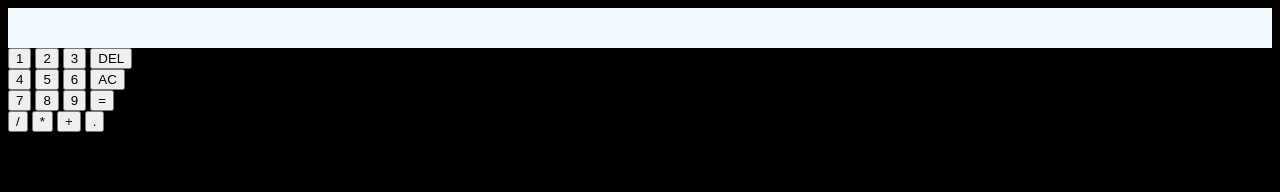
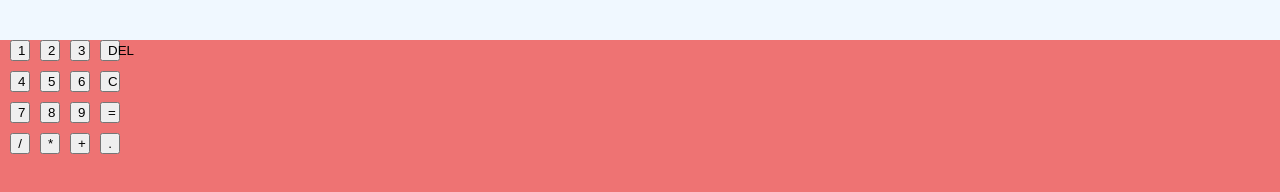
Before and after one commit to rwood219/Calculator, a plain HTML site: page index.html in a window 1280 px wide. Drawn offline with Linux system fonts and the light colour scheme.

Commit message:
started adding css

```diff
--- a/Styles.css
+++ b/Styles.css
@@ -1,7 +1,23 @@
 body {
-    background-color: black;
+    background-color: rgb(238, 115, 115);
+    margin: 0px;
+}
+.calc-main-ctn {
+    justify-content: center;
+}
+.numbers {
+    display: grid;
+    grid-template-columns: 20px 20px 20px 20px;
+    gap: 10px 10px;
 }
 
 .display {
-    min-height: 40px;
+   height: 40px;
+   grid-column-start: 1;
+   grid-column-end: 3;
 }
+
+.main-number-ctn {
+    padding-left: 10px;
+
+}
--- a/index.html
+++ b/index.html
@@ -19,25 +19,25 @@
             <button>2</button>
             <button>3</button>
             <button id="del">DEL</button>
-        </div>
-        <div class="numbers">
+
+        <!--div class="numbers"-->
             <button>4</button>
             <button>5</button>
             <button>6</button>
-            <button id="all-clear">AC</button>
-        </div>
-        <div class="numbers">
+            <button id="all-clear">C</button>
+
+        <!--div class="numbers"-->
             <button>7</button>
             <button>8</button>
             <button>9</button>
             <button id ="equals">=</button>
-        </div>
-    </div>
-    <div class="operators">
+
+    <!--div class="operators"-->
         <button>/</button>
         <button>*</button>
         <button>+</button>
         <button>.</button>
+    </div>
     </div>
 </div>
 
--- a/main.js
+++ b/main.js
@@ -8,10 +8,9 @@ for(i=0; i< buttons.length; i++) {
         if(currentNum === 'AC'){
            clear()
         } else if(currentNum === "=") {
-           solution.innerHTML = (eval(display.innerHTML)  )
+           solve()
         }else if(currentNum === 'DEL'){
             del(currentNum)
-
         }
         else {
             display.innerHTML +=  currentNum
@@ -19,12 +18,20 @@ for(i=0; i< buttons.length; i++) {
     })
 };
 
+solve = (x, y) => {
+  solution.innerHTML = (eval(display.innerHTML))
+}
+
+//solve on enter press
+window.addEventListener('keydown', (e) => {
+    solve()
+    console.log('enter press')
+})
 // clear display
 clear = () => {
     display.innerHTML = " "
     solution.innerHTML = " "
 };
-
 //delete last number entered
 del = () => {
     display.innerHTML = display.innerHTML.replace(/.$/, "")
```
